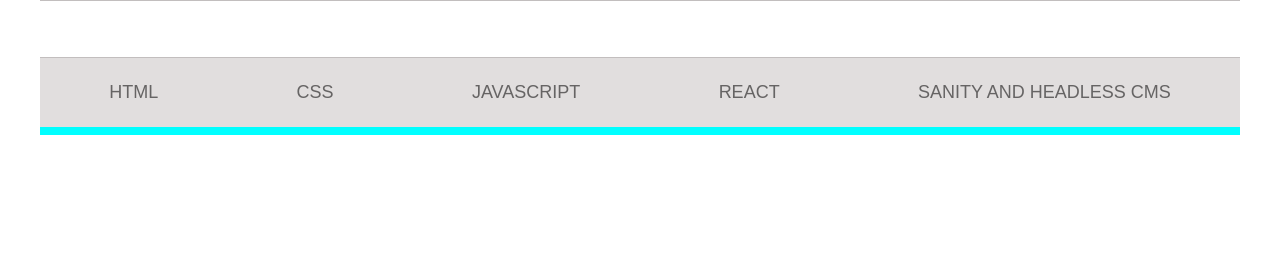
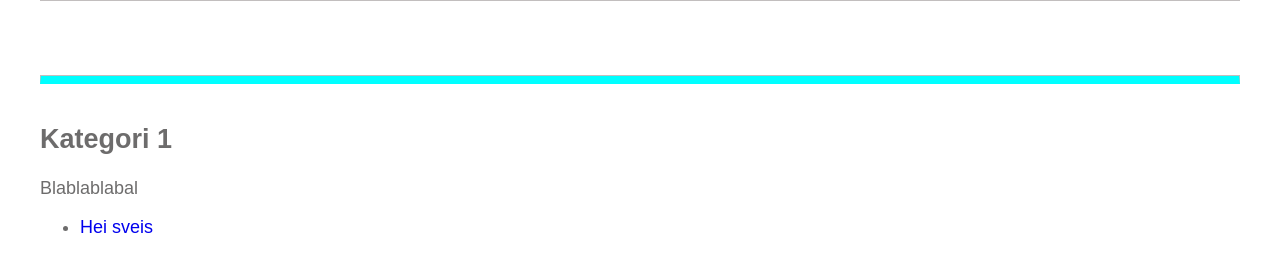
Before and after one commit to Henriettehe/uin23ak2_resource_layout_HESTSVEEN, a plain HTML site: page arbeidskrav_2/index.html in a window 1280 px wide. Shown: the part 195-466 px from the top of the page. Drawn offline with Linux system fonts and the light colour scheme.

Commit message:
Ny update

```diff
--- a/arbeidskrav_2/index.html
+++ b/arbeidskrav_2/index.html
@@ -12,15 +12,28 @@
         <header>
             <h1 class="ressursarkiv">Ressursarkiv</h1>
         </header>
-            <nav id="meny">
+            <nav id="meny" class="hidden">
                 <ul>
-
+                    <!---<li>
+                        <span class="category"></span>
+                        <span class="price">${prod.productPrice},-</span>
+                        <span class="quantity">${prod.productQuantity}x</span>
+                        <button class="delete">X</button>
+                    </li>--->
                 </ul>
             </nav>
         <main>
-
+            <section>
+                <h2>Kategori 1</h2>
+                <p>Blablablabal</p>
+                    <ul>
+                        <li>
+                            <a href="#">Hei sveis</a>
+                        </li>
+                    </ul>
+            </section>
         </main>
     </div>
-    <script src="ressurser.js"></script>
+    <script src="#"></script>
 </body>
 </html>
--- a/arbeidskrav_2/ressurser.js
+++ b/arbeidskrav_2/ressurser.js
@@ -102,9 +102,9 @@ let menyHTML = ''
 })*/
 
 function ressursmeny(item){
-    let menyPunkter = document.createElement('p')
-    menyPunkter.innerHTML = item.category
-    document.querySelector('#meny ul').appendChild(menyPunkter)
+    let menyOverskrift = document.createElement('p')
+    menyOverskrift.innerHTML = item.category
+    document.querySelector('#meny ul').appendChild(menyOverskrift)
 }
 
 
--- a/arbeidskrav_2/style.css
+++ b/arbeidskrav_2/style.css
@@ -11,6 +11,7 @@
 body {
     font-family: Arial, Helvetica, sans-serif;
     font-size: var(--rootsize);
+    color: var(--darkgray);
 }
 
 .ressursarkiv {
@@ -20,6 +21,14 @@ body {
     padding-left: 1.5rem;
     margin-top: 2rem;
     margin-bottom: 2rem;
+}
+
+section {
+    border: var(--lightgray);
+}
+
+section a {
+    text-decoration: none;
 }
 
 .container {
@@ -33,6 +42,11 @@ header {
     border: 1px solid var(--lightgray);
     padding: 1rem;
     margin: 3.5rem 0;
+}
+
+#meny {
+    display: flex;
+    width: 100%;
 }
 
 #meny p {
@@ -54,6 +68,9 @@ header {
     border-bottom: 0.5rem solid var(--aqua);
     color: var(--darkgray);
     border-top: 1px solid var(--lightgray);
+    border-left: 1px solid var(--lightgray);
+    border-right: 1px solid var(--lightgray);
+    box-sizing: border-box;
 }
 
 .container #meny ul a:hover{
```
